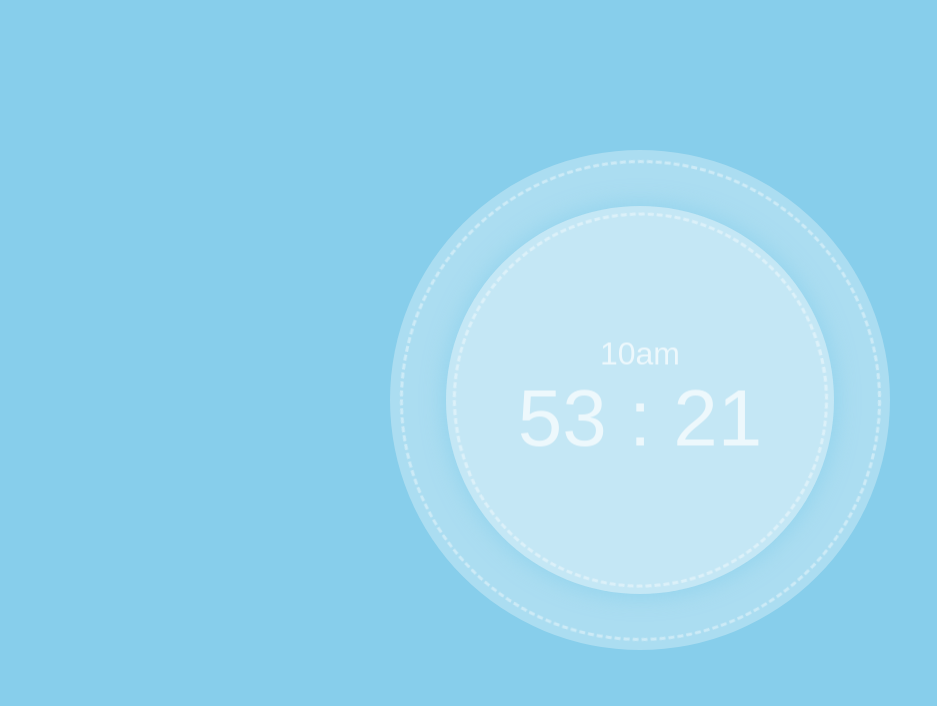
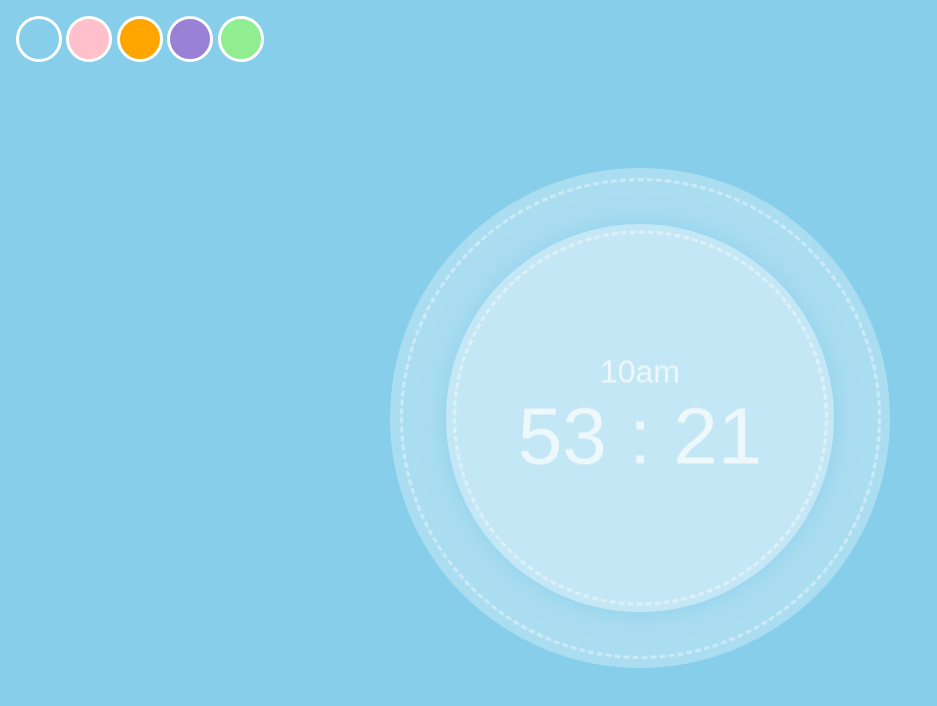
Before and after one commit to planetnest/smooth-web-clock, a plain HTML site: page index.html in a window 1280 px wide. Shown: the whole page, without its empty margins (0-937 px from the left). Drawn offline with Linux system fonts and the light colour scheme.

Commit message:
'Color-Changer Functionality' Commit

```diff
--- a/assets/css/style.css
+++ b/assets/css/style.css
@@ -11,12 +11,14 @@ html, body {
     padding: 0;
     margin: 0;
     position: relative;
+
 }
 
 body {
     background: skyblue;
     font-family: sans-serif;
-    overflow: hidden
+    overflow: hidden;
+    box-sizing: border-box;
 }
 
 .wrapper {
@@ -100,3 +102,41 @@ body {
 #hour {
     font-size: xx-large;
 }
+
+.round {
+    display: inline-block;
+    height: 40px;
+    width: 40px;
+    border: 3px solid white;
+    margin: auto;
+    border-radius: 50%;
+    text-align: center;
+
+}
+
+.background-controllas {
+    width: 100%;
+    margin-top: 1rem;
+    margin-bottom: -3rem;
+    padding-left: 1rem;
+}
+
+.skyblue {
+    background: skyblue;
+}
+
+.pink {
+    background: pink;
+}
+
+.orange {
+    background: orange;
+}
+
+.purple {
+    background: rgba(70%,5%,70%,0.4);
+}
+
+.olivedrab {
+    background: lightgreen;
+}
--- /dev/null
+++ b/assets/js/color-changer.js
@@ -0,0 +1,5 @@
+function colorChanger(color){
+    var color = color
+       return  document.getElementById("body").style.backgroundColor = color;
+
+}
--- a/index.html
+++ b/index.html
@@ -7,7 +7,14 @@
     <link rel="stylesheet" href="assets/css/animations.css">
     <link rel="stylesheet" href="assets/css/style.css">
 </head>
-<body>
+<body id="body">
+    <div class="background-controllas">
+        <a class= "round skyblue" href="#" onclick="colorChanger('skyblue')"></a>
+        <a class= "round pink" href="#" onclick="colorChanger('pink')"></a>
+        <a class= "round orange" href="#" onclick="colorChanger('orange')"></a>
+        <a class= "round purple" href="#" onclick="colorChanger('rgba(70%,5%,70%,0.4')"></a>
+        <a class= "round olivedrab" href="#" onclick="colorChanger('lightgreen')"></a>
+    </div>
 
     <div class="wrapper vertically-centered">
         <div class="inner">
@@ -23,5 +30,6 @@
     <!-- scripts -->
     <script src="assets/js/jquery-3.2.0.min.js"></script>
     <script src="assets/js/script.js"></script>
+    <script src="assets/js/color-changer.js"></script>
 </body>
 </html>
```
